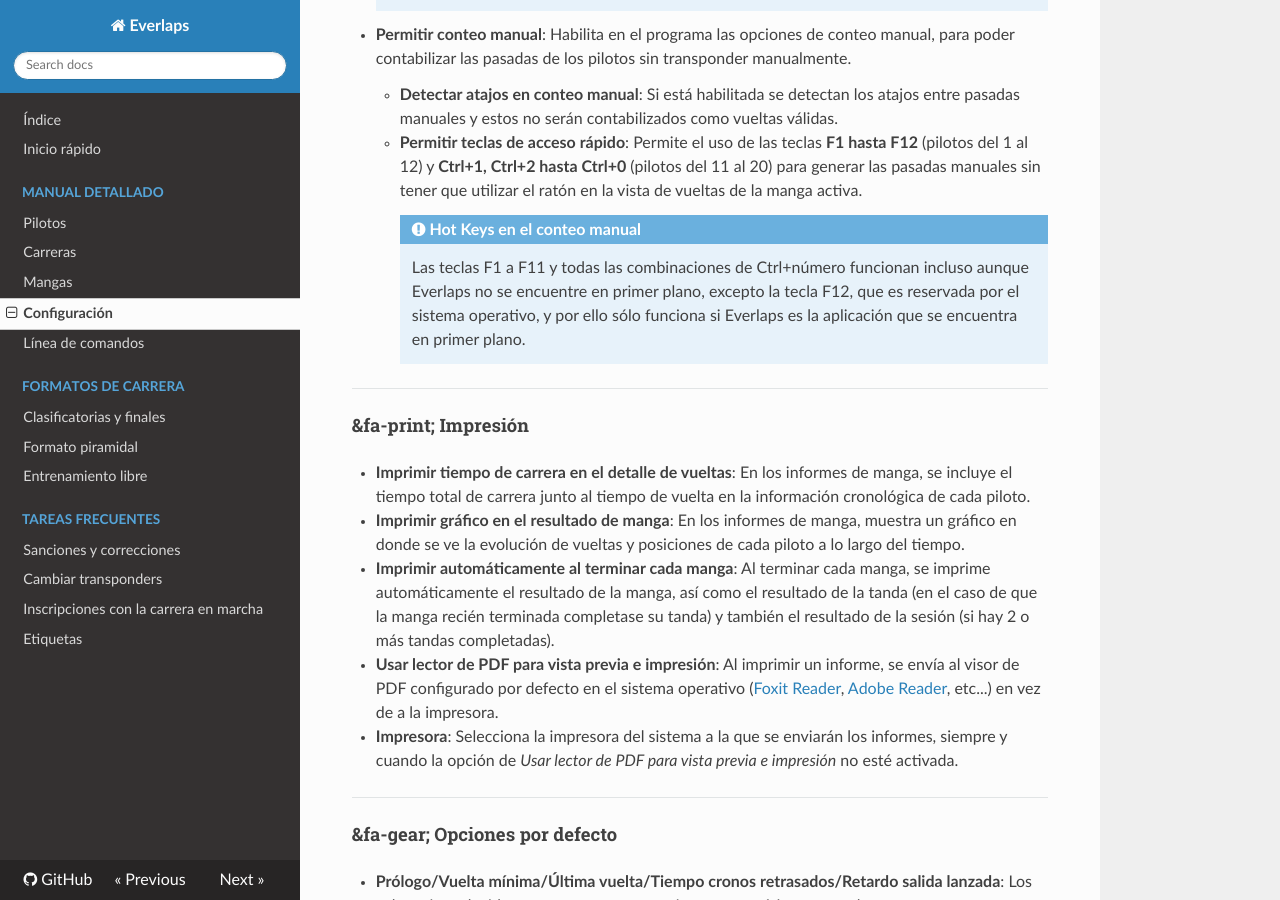
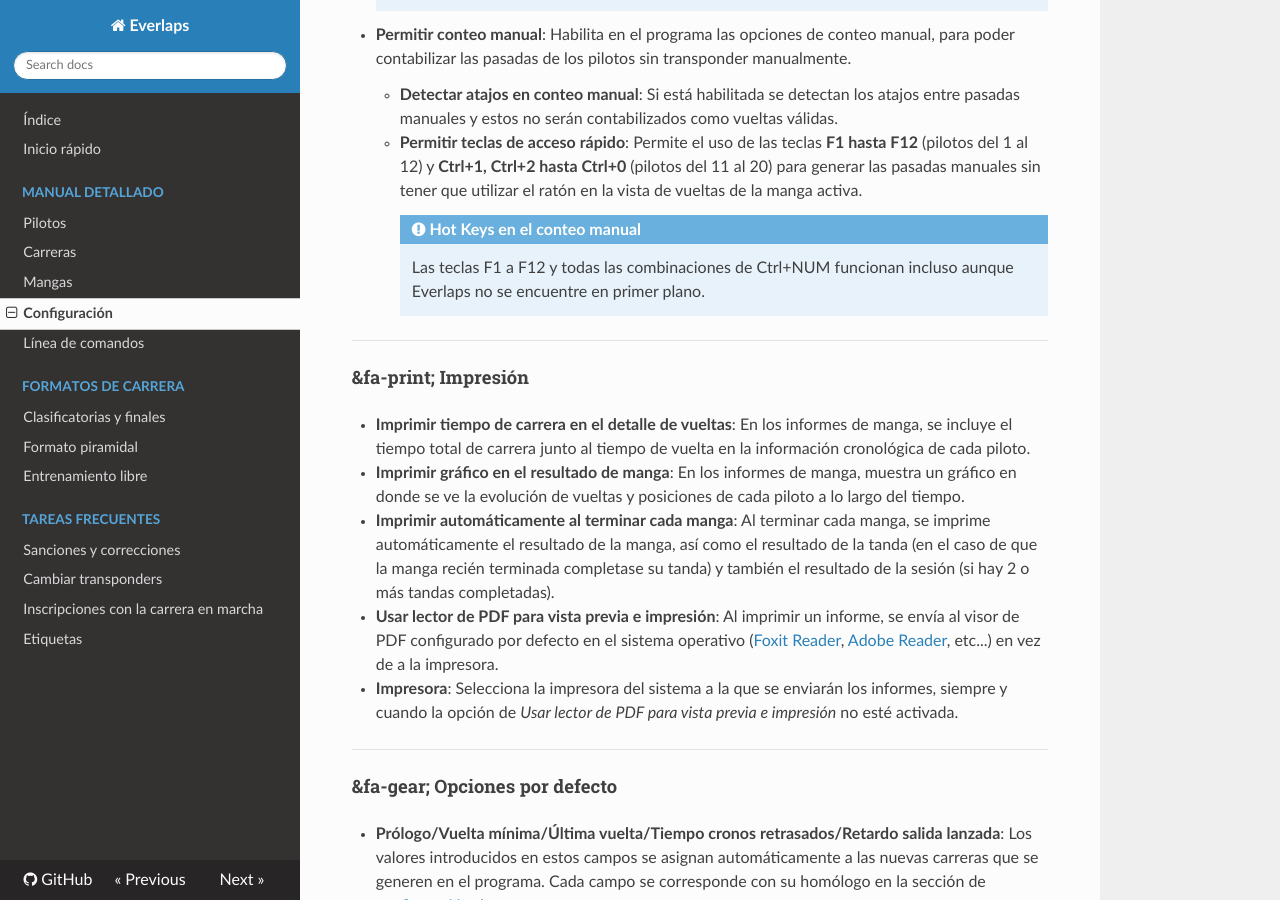
Before and after one commit to Gusi/docs.everlaps.com, an MkDocs documentation site: the page built from docs/user-guide/config.md, in a window 1280 px wide and 900 px high, scrolled down 2578 px. Built offline with MkDocs 1.6.1, drawn with Linux system fonts in a browser that asks for light colours; nearby versions of some CDN libraries; old or Windows-style settings are respelled for this version of MkDocs.

Commit message:
Minor change about hotkeys

```diff
--- a/docs/user-guide/config.md
+++ b/docs/user-guide/config.md
@@ -83,7 +83,7 @@ El sistema soporta la conexión a diferentes sistemas de detección de pasadas.
 	- **Permitir teclas de acceso rápido**: Permite el uso de las teclas **F1 hasta F12** (pilotos del 1 al 12) y **Ctrl+1, Ctrl+2 hasta Ctrl+0** (pilotos del 11 al 20) para generar las pasadas manuales sin tener que utilizar el ratón en la vista de vueltas de la manga activa.
 
 		!!! note "Hot Keys en el conteo manual"
-			Las teclas F1 a F11 y todas las combinaciones de Ctrl+número funcionan incluso aunque Everlaps no se encuentre en primer plano, excepto la tecla F12, que es reservada por el sistema operativo, y por ello sólo funciona si Everlaps es la aplicación que se encuentra en primer plano.
+			Las teclas F1 a F12 y todas las combinaciones de Ctrl+NUM funcionan incluso aunque Everlaps no se encuentre en primer plano.
 
 ---
 
```
